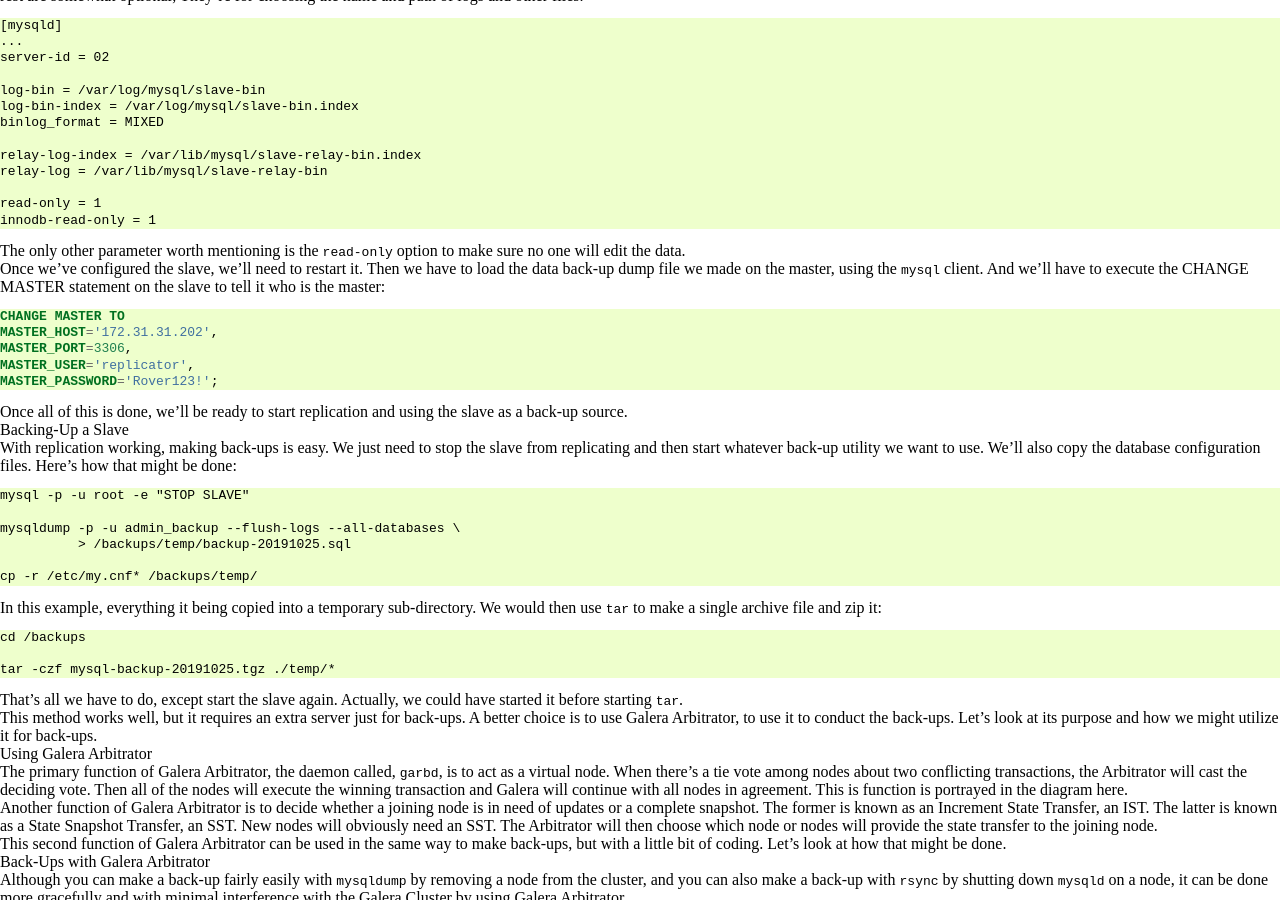
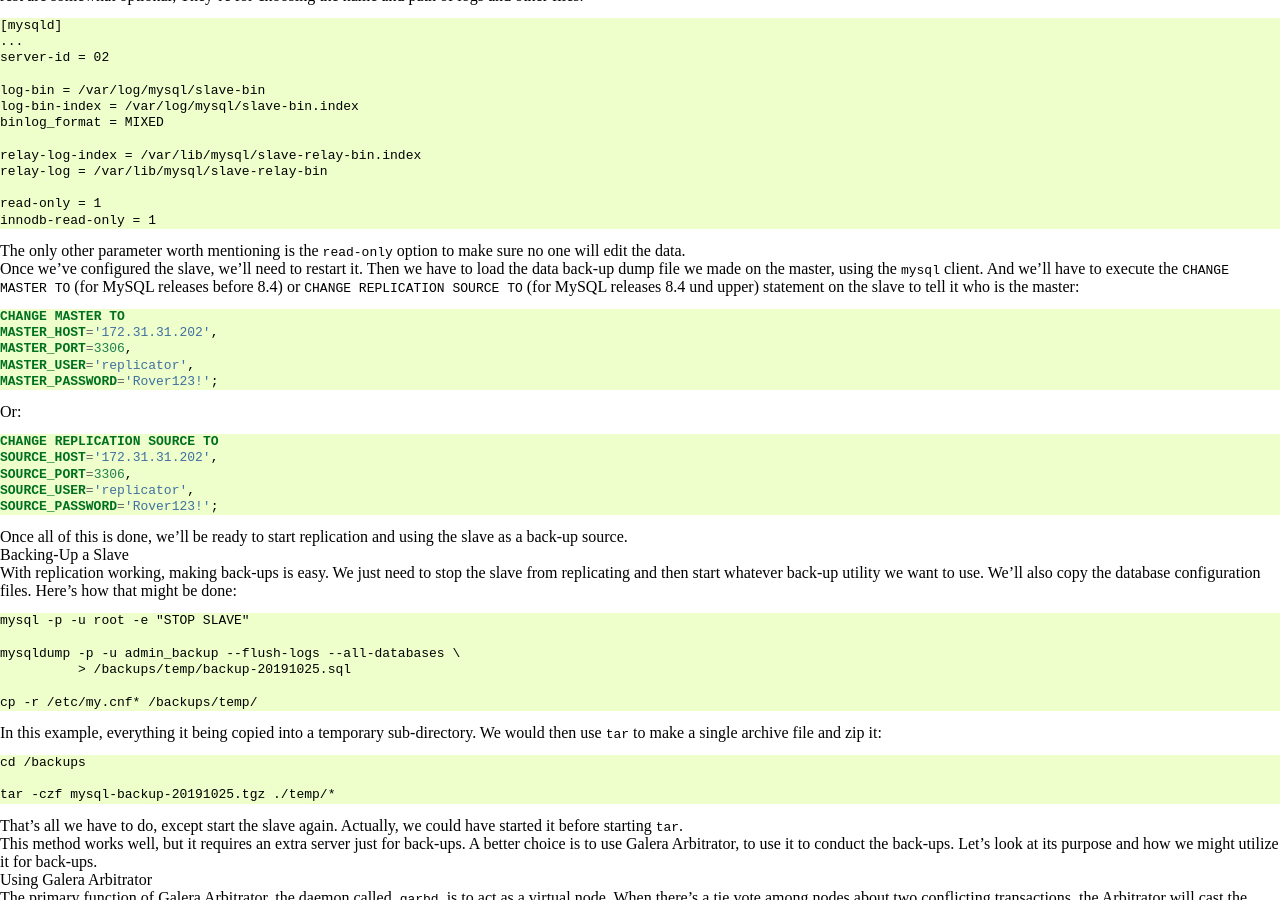
Before and after one commit to codership/documentation, a Sphinx documentation site: the page built from galeracluster/source/training/tutorials/galera-backup.rst, in a window 1280 px wide and 900 px high, scrolled down 1906 px. Built offline with Sphinx 7.4.7, drawn with Linux system fonts in a browser that asks for light colours; comment, search, counter and statistics services are not loaded.

Commit message:
Issue #456 Added the CHANGE REPLICATION SOURCE TO statement.

```diff
--- a/galeracluster/source/training/tutorials/galera-backup.rst
+++ b/galeracluster/source/training/tutorials/galera-backup.rst
@@ -205,7 +205,7 @@ To attach a server to a Galera node, so that it may act as a slave, we'll need t
 
 The only other parameter worth mentioning is the ``read-only`` option to make sure no one will edit the data.
 
-Once we've configured the slave, we'll need to restart it.  Then we have to load the data back-up dump file we made on the master, using the ``mysql`` client. And we'll have to execute the CHANGE MASTER statement on the slave to tell it who is the master:
+Once we've configured the slave, we'll need to restart it.  Then we have to load the data back-up dump file we made on the master, using the ``mysql`` client. And we'll have to execute the ``CHANGE MASTER TO`` (for MySQL releases before 8.4) or ``CHANGE REPLICATION SOURCE TO`` (for MySQL releases 8.4 und upper) statement on the slave to tell it who is the master:
 
 .. code-block:: mysql
 
@@ -214,6 +214,17 @@ Once we've configured the slave, we'll need to restart it.  Then we have to load
    MASTER_PORT=3306,
    MASTER_USER='replicator',
    MASTER_PASSWORD='Rover123!';
+
+Or:
+
+.. code-block:: mysql
+
+   CHANGE REPLICATION SOURCE TO
+   SOURCE_HOST='172.31.31.202',
+   SOURCE_PORT=3306,
+   SOURCE_USER='replicator',
+   SOURCE_PASSWORD='Rover123!';
+
 
 Once all of this is done, we’ll be ready to start replication and using the slave as a back-up source.
 
--- a/galeracluster/source/training/videos/galera-backup-exercises.rst
+++ b/galeracluster/source/training/videos/galera-backup-exercises.rst
@@ -132,7 +132,7 @@ This set of exercises require all four servers mentioned in the requirements abo
 
 5. Create a user with ``REPLICATION CLIENT`` on the Galera node you’ve designated to be a master. Use ``mysqldump`` to make a copy of all of the databases on the master. Be sure to use the ``--flush-logs`` and ``--master-data`` options.
 
-6. Use the ``scp`` command to copy the dump file you created on the master, to the slave.  Load the data on the slave, using the ``mysql`` client. Execute the ``CHANGE MASTER`` statement to provide the IP address and port 3306, as well as the replication user name and password. Then start replication by executing the ``START SLAVE`` statement on the slave.  Check that replication is running fine with ``SHOW SLAVE STATUS`` on the slave. Try changing some data on the master and see if it replicates to the slave.
+6. Use the ``scp`` command to copy the dump file you created on the master, to the slave.  Load the data on the slave, using the ``mysql`` client. Execute the ``CHANGE MASTER TO`` (for MySQL releases before 8.4) or ``CHANGE REPLICATION SOURCE TO`` (for MySQL releases 8.4 und upper) statement to provide the IP address and port 3306, as well as the replication user name and password. Then start replication by executing the ``START SLAVE`` statement on the slave.  Check that replication is running fine with ``SHOW SLAVE STATUS`` on the slave. Try changing some data on the master and see if it replicates to the slave.
 
 7. Make a directory called ``backups``, with a sub-directory within it called ``temp``. Stop the slave and use `mysqldump` to make a back-up on it to a the ``backups``, ``temp`` sub-directory.  Copy the binary log files, as well as the MySQL configuration file to the temporary back-up sub-directory.  Then tar and zip the back-up files. Start the slave again and make sure replication is running.
 
--- a/galeracluster/source/training/videos/galera-backup.rst
+++ b/galeracluster/source/training/videos/galera-backup.rst
@@ -50,7 +50,8 @@
       - `Slave Options <https://dev.mysql.com/doc/refman/en/replication-options-slave.html>`_
       - `Std Replication with Galera <https://mariadb.com/kb/en/library/using-mariadb-replication-with-mariadb-galera-cluster-using-mariadb-replica/>`_
       - `Types of Back-Ups <https://dev.mysql.com/doc/mysql-backup-excerpt/en/backup-types.html>`_
-      - `CHANGE MASTER <https://dev.mysql.com/doc/refman/en/change-master-to.html>`_
+      - `For MySQL releases before 8.4: CHANGE MASTER TO <https://dev.mysql.com/doc/refman/5.5/en/change-master-to.html>`_
+      - `For MySQL releases 8.4 and upper: CHANGE REPLICATION SOURCE TO <https://dev.mysql.com/doc/refman/8.4/en/change-replication-source-to.html>`_
       - `SHOW MASTER STATUS <https://dev.mysql.com/doc/refman/en/show-master-status.html>`_
       - `SHOW SLAVE STATUS <https://dev.mysql.com/doc/refman/en/show-slave-status.html>`_
 
@@ -150,7 +151,8 @@ Making Back-Ups with Galera Cluster
    - `Slave Options <https://dev.mysql.com/doc/refman/en/replication-options-slave.html>`_
    - `Std Replication with Galera <https://mariadb.com/kb/en/library/using-mariadb-replication-with-mariadb-galera-cluster-using-mariadb-replica/>`_
    - `Types of Back-Ups <https://dev.mysql.com/doc/mysql-backup-excerpt/en/backup-types.html>`_
-   - `CHANGE MASTER <https://dev.mysql.com/doc/refman/en/change-master-to.html>`_
+   - `For MySQL releases before 8.4: CHANGE MASTER TO <https://dev.mysql.com/doc/refman/5.5/en/change-master-to.html>`_
+   - `For MySQL releases 8.4 and upper: CHANGE REPLICATION SOURCE TO <https://dev.mysql.com/doc/refman/8.4/en/change-replication-source-to.html>`_
    - `SHOW MASTER STATUS <https://dev.mysql.com/doc/refman/en/show-master-status.html>`_
    - `SHOW SLAVE STATUS <https://dev.mysql.com/doc/refman/en/show-slave-status.html>`_
 
--- a/galeracluster/source/training/videos/galera-standard-replication-exercises.rst
+++ b/galeracluster/source/training/videos/galera-standard-replication-exercises.rst
@@ -122,7 +122,7 @@ Do these exercises after viewing the three sections on Standard Replication |---
 
 3. Use mysqldump to dump all of the databases on the master, although it will only have the system databases.  Be sure to use the ``--master-data`` and ``--flush-logs`` option.  Then use ``scp`` to copy the dump file from the master to the slave. Restart ``mysqld`` on the slave when you finish. Use the ``mysql`` client to process the dump file on the slave.
 
-4. Execute the ``CHANGE MASTER`` statement on the slave to provide the slave with the replication user name and password, and the port and IP address for communicating with the master.
+4. Execute the ``CHANGE MASTER TO`` (for MySQL releases before 8.4) or ``CHANGE REPLICATION SOURCE TO`` (for MySQL releases 8.4 und upper) statement on the slave to provide the slave with the replication user name and password, and the port and IP address for communicating with the master.
 
 5. Use the ``START SLAVE`` statement to start the slave replicating.  Use ``SHOW SLAVE STATUS`` to check the slave’s status and to see if there are any errors.  Execute ``SHOW MASTER STATUS`` on the master.  Compare the name of the master’s binary and position to the corresponding values on the slave in the results of ``SHOW SLAVE STATUS``. If everything agrees and there are no error, enter a ``CREATE DATABASE`` statement on the master and see if it’s replicated on the slave.  If there are any problems, resolve them or start over.  Don’t do the next exercises until replication is working properly.
 
--- a/galeracluster/source/training/videos/galera-standard-replication.rst
+++ b/galeracluster/source/training/videos/galera-standard-replication.rst
@@ -35,7 +35,8 @@
       Related Documents
 
       - `Binary Log <https://dev.mysql.com/doc/refman/en/binary-log.html>`_
-      - `CHANGE MASTER <https://dev.mysql.com/doc/refman/5.5/en/change-master-to.html>`_
+      - `For MySQL releases before 8.4: CHANGE MASTER TO <https://dev.mysql.com/doc/refman/5.5/en/change-master-to.html>`_
+      - `For MySQL releases 8.4 and upper: CHANGE REPLICATION SOURCE TO <https://dev.mysql.com/doc/refman/8.4/en/change-replication-source-to.html>`_
       - :doc:`Firewall Settings <../../documentation/firewall-settings>`
       - :doc:`firewalld <../../documentation/firewalld>`
       - :doc:`Load Balancer <../../documentation/glb>`
@@ -146,7 +147,8 @@ Standard Replication & Galera Cluster
    Related Documents
 
    - `Binary Log <https://dev.mysql.com/doc/refman/en/binary-log.html>`_
-   - `CHANGE MASTER <https://dev.mysql.com/doc/refman/5.5/en/change-master-to.html>`_
+   - `For MySQL releases before 8.4: CHANGE MASTER TO <https://dev.mysql.com/doc/refman/5.5/en/change-master-to.html>`_
+   - `For MySQL releases 8.4 and upper: CHANGE REPLICATION SOURCE TO <https://dev.mysql.com/doc/refman/8.4/en/change-replication-source-to.html>`_
    - :doc:`Firewall Settings <../../documentation/firewall-settings>`
    - :doc:`firewalld <../../documentation/firewalld>`
    - :doc:`Load Balancer <../../documentation/glb>`
```
